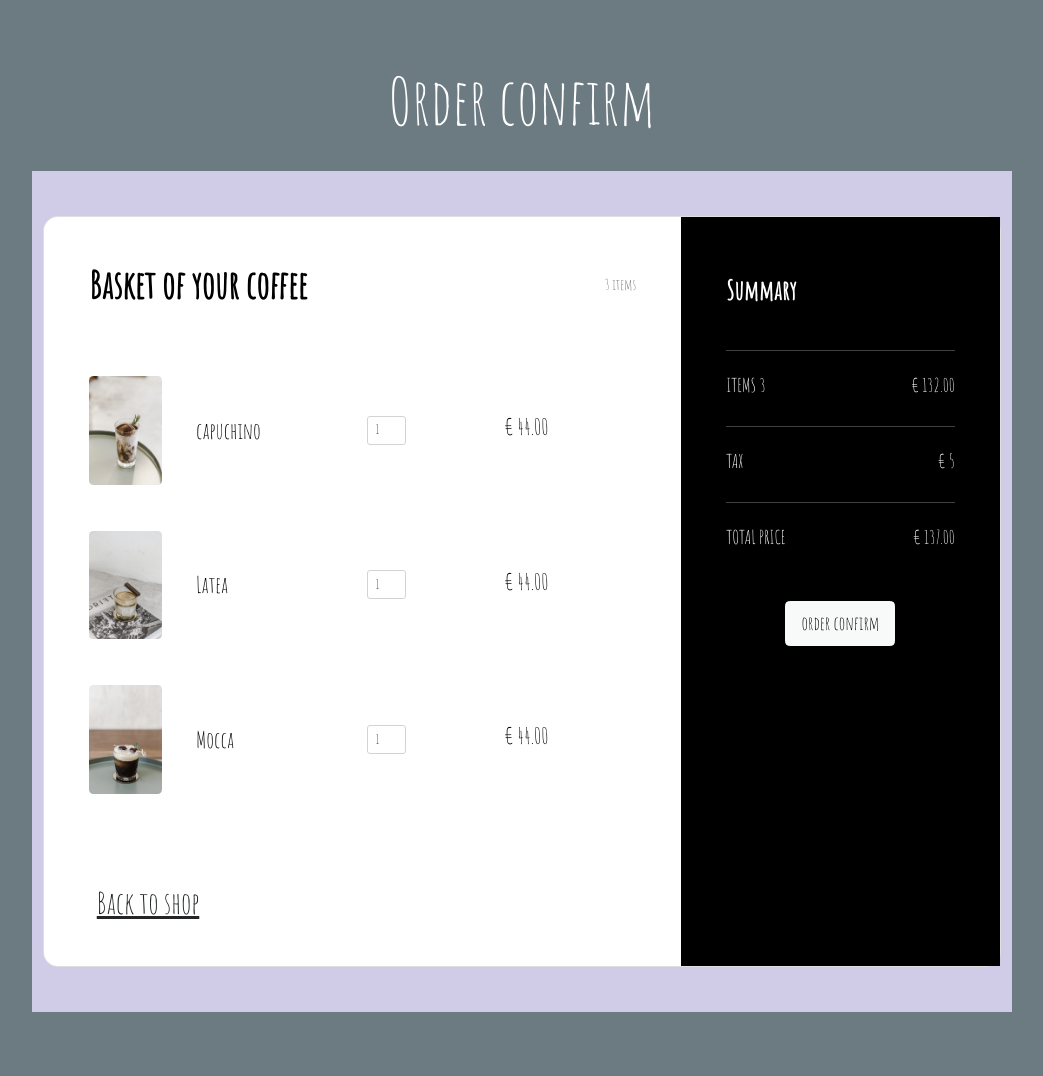
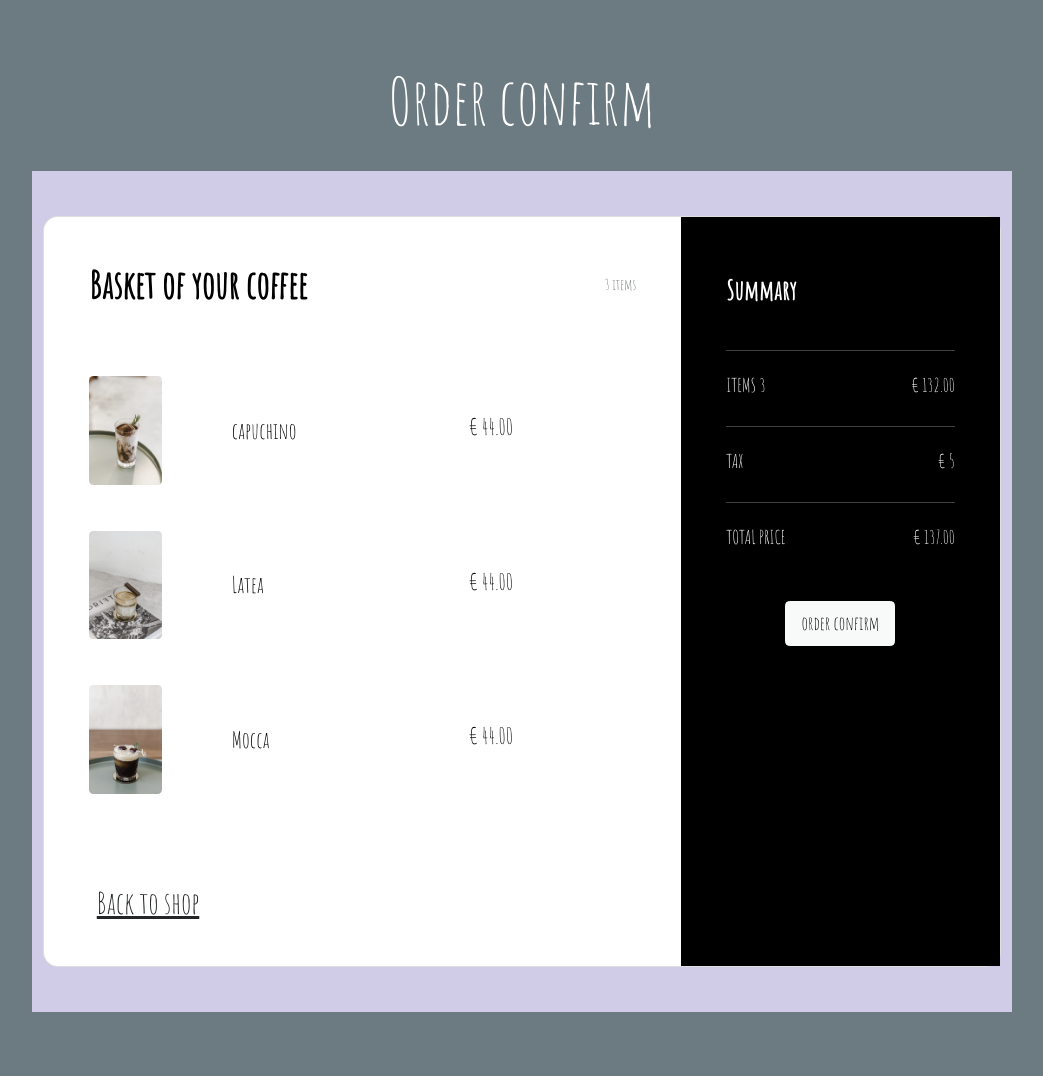
Before and after one commit to Naratip-Poom/IN-ON-Coffee, a Python web app: template website/templates/baskettest.html in a window 1280 px wide. Shown: the part 776-1852 px from the top of the page, without its empty margins (118-1161 px from the left). Run offline with Jinja, Linux system fonts and the light colour scheme; the template is opened without the code that fills it, so the values that code supplies are empty.

Commit message:
delete onclick step number up-down

```diff
--- a/website/templates/baskettest.html
+++ b/website/templates/baskettest.html
@@ -100,20 +100,7 @@
                           <div class="col-md-3 col-lg-3 col-xl-3">
                             <h4 class="text-black mb-0">capuchino</h4>
                           </div>
-                          <div class="col-md-3 col-lg-3 col-xl-2 d-flex">
-                            <button class="btn btn-link px-2"
-                              onclick="this.parentNode.querySelector('input[type=number]').stepDown()">
-                              <i class="fas fa-minus"></i>
-                            </button>
 
-                            <input id="form1" min="0" name="quantity" value="1" type="number"
-                              class="form-control form-control-sm" />
-
-                            <button class="btn btn-link px-2"
-                              onclick="this.parentNode.querySelector('input[type=number]').stepUp()">
-                              <i class="fas fa-plus"></i>
-                            </button>
-                          </div>
                           <div class="col-md-3 col-lg-2 col-xl-2 offset-lg-1">
                             <h4 class="w3-text-black">€ 44.00</h4>
                           </div>
@@ -132,20 +119,7 @@
 
                             <h4 class="text-black mb-0">Latea</h4>
                           </div>
-                          <div class="col-md-3 col-lg-3 col-xl-2 d-flex">
-                            <button class="btn btn-link px-2"
-                              onclick="this.parentNode.querySelector('input[type=number]').stepDown()">
-                              <i class="fas fa-minus"></i>
-                            </button>
 
-                            <input id="form1" min="0" name="quantity" value="1" type="number"
-                              class="form-control form-control-sm" />
-
-                            <button class="btn btn-link px-2 "
-                              onclick="this.parentNode.querySelector('input[type=number]').stepUp()">
-                              <i class="fas fa-plus bg-black"></i>
-                            </button>
-                          </div>
                           <div class="col-md-3 col-lg-2 col-xl-2 offset-lg-1">
                             <h4 class="w3-text-black">€ 44.00</h4>
                           </div>
@@ -164,20 +138,7 @@
 
                             <h4 class="text-black mb-0">Mocca</h4>
                           </div>
-                          <div class="col-md-3 col-lg-3 col-xl-2 d-flex">
-                            <button class="btn btn-link px-2"
-                              onclick="this.parentNode.querySelector('input[type=number]').stepDown()">
-                              <i class="fas fa-minus"></i>
-                            </button>
 
-                            <input id="form1" min="0" name="quantity" value="1" type="number"
-                              class="form-control form-control-sm" />
-
-                            <button class="btn btn-link px-2"
-                              onclick="this.parentNode.querySelector('input[type=number]').stepUp()">
-                              <i class="fas fa-plus"></i>
-                            </button>
-                          </div>
                           <div class="col-md-3 col-lg-2 col-xl-2 offset-lg-1">
                             <h4 class="w3-text-black">€ 44.00</h4>
                           </div>
```
